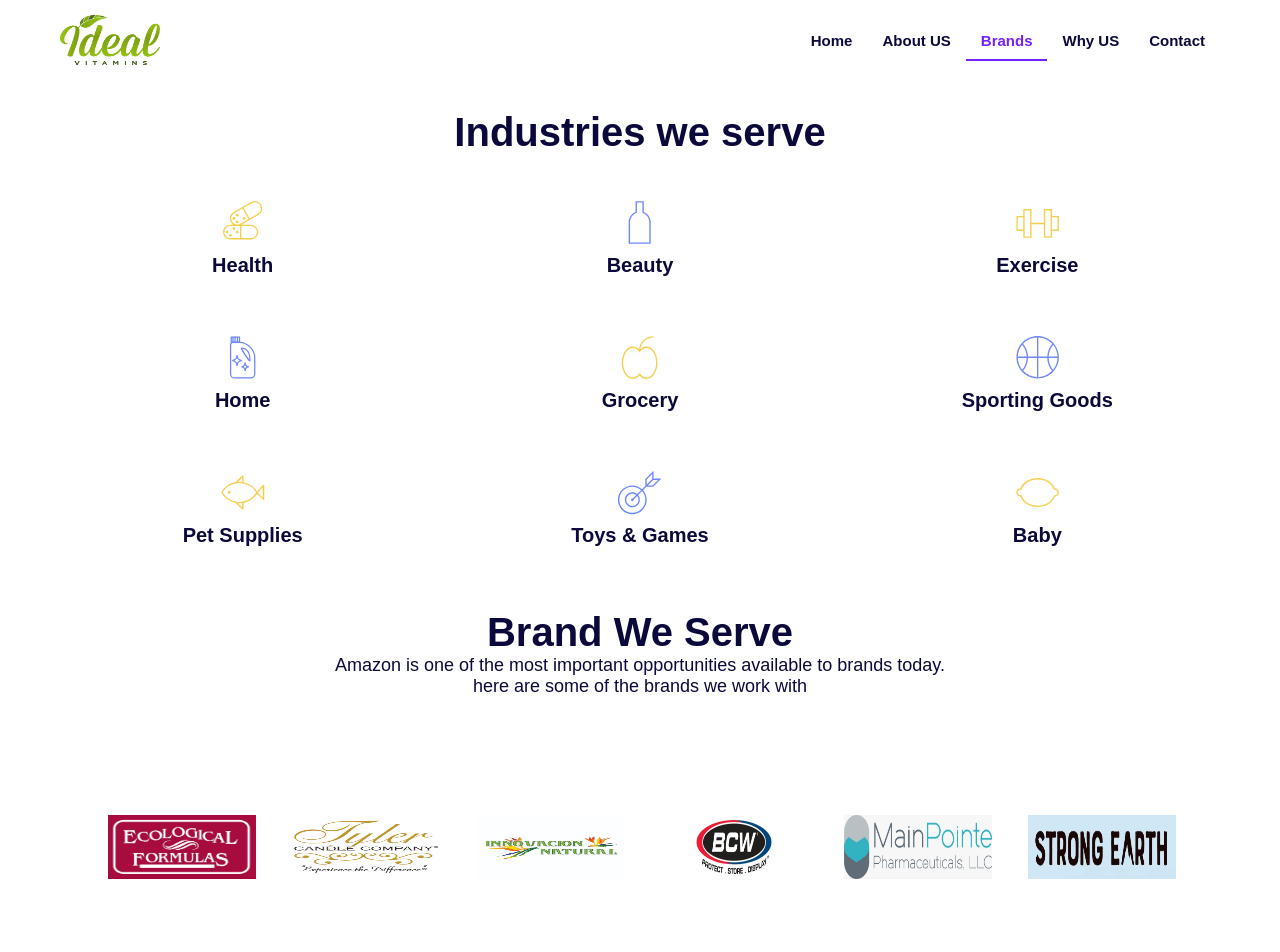
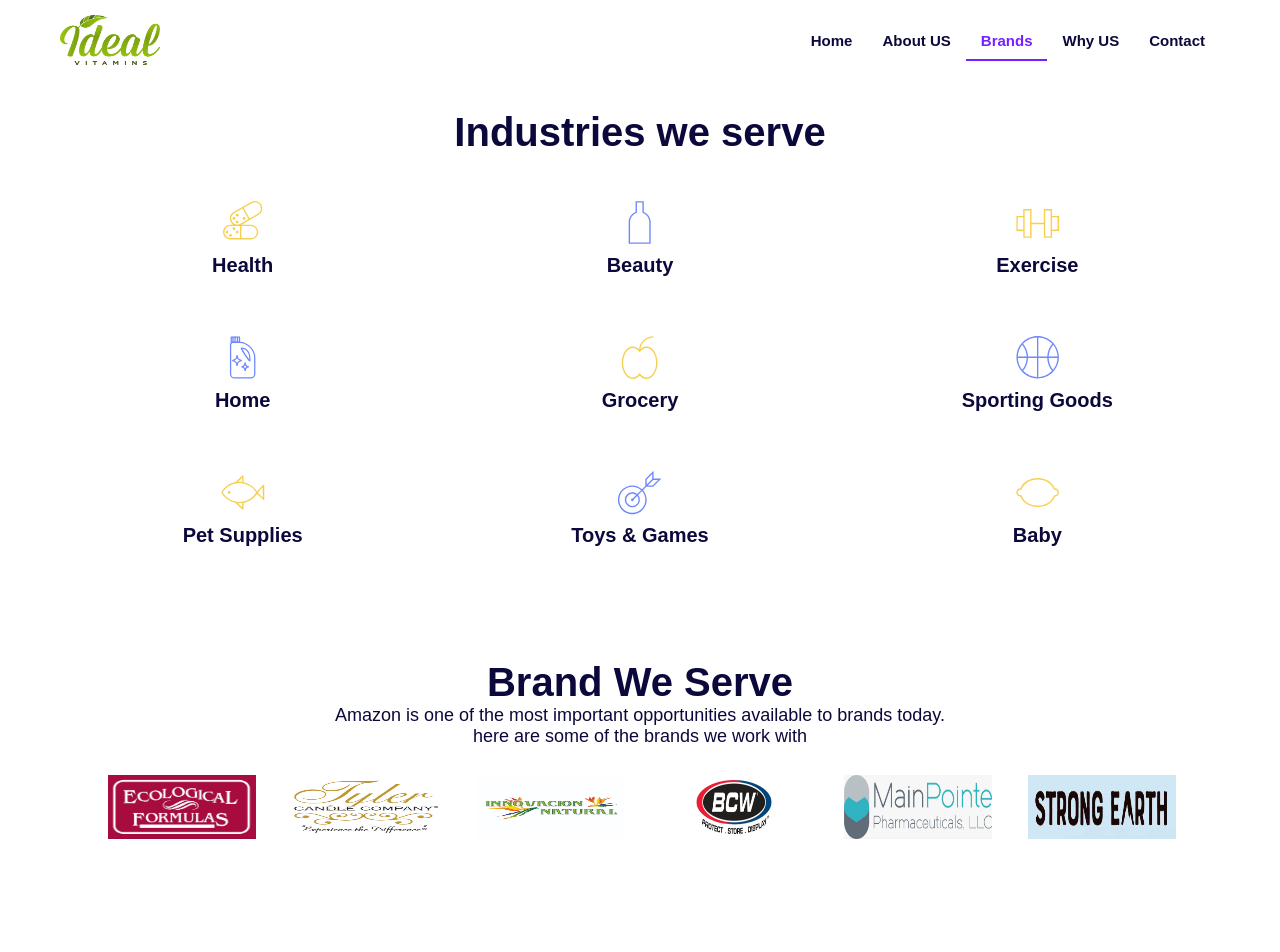
Before and after one commit to atocox41/vitamin, a React (Create React App) app: page /brands in a window 1280 px wide. Shown: the top 952 px of the page. Built offline with nearby package versions, Linux system fonts and the light colour scheme; a web font is replaced by a local one.

Commit message:
update brand page

```diff
--- a/src/screens/Brands.jsx
+++ b/src/screens/Brands.jsx
@@ -140,12 +140,12 @@
                                 <br />
                                 here are some of the brands we work with
                             </p>
+                            <div className="whiteBg" style={{ paddingTop: "10px" }}>
+                                <div className="container">
+                                    <ClientSlider />
+                                </div>
+                            </div>
                         </HeaderInfo>
-                        <div className="whiteBg" style={{ padding: "50px 0" }}>
-                            <div className="container">
-                                <ClientSlider />
-                            </div>
-                        </div>
 
                         {/* <BrandContact>
                             <StartButton className="font20" href="/contact">
@@ -170,7 +170,7 @@
 
 const HeaderInfo = styled.div`
   text-align: center;
-  margin: 50px 0;
+  margin: 100px 0 50px 0;
   @media (max-width: 860px) {
     text-align: center;
   }
```
